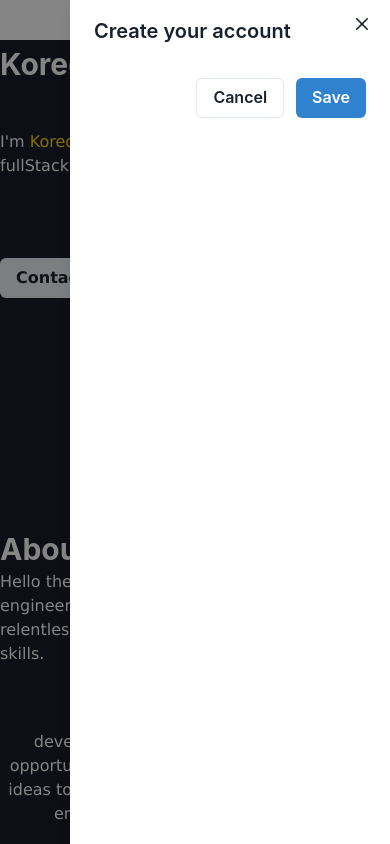
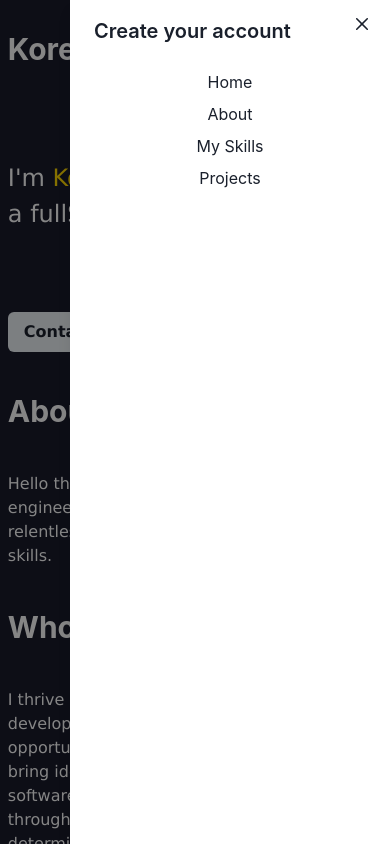
Before and after one commit to Korede456/portfolio, a React (Vite) app in the folder my_portfolio/: page / in a window 390 px wide. Both pictures are taken after a click on the button 366 px from the left and 65 px from the top of the page. Shown: the top 844 px of the page. Built offline with nearby package versions, Linux system fonts and the light colour scheme.

Commit message:
working on responsiveness

```diff
--- a/my_portfolio/src/components/About.jsx
+++ b/my_portfolio/src/components/About.jsx
@@ -3,8 +3,8 @@ import { Box, Heading, Text } from "@chakra-ui/react";
 const About = () => {
   return (
     <Box>
-      <Box w="100%" align="left">
-        <Heading>About Me</Heading>
+      <Box w="100%" align="left" id="about">
+        <Heading my="10">About Me</Heading>
         <Text w={{ base: "100%", md: "50%" }}>
           Hello there! 👋 I&apos;m a passionate software engineer with a love
           for programming and a relentless drive to continuously improve my
@@ -13,8 +13,8 @@ const About = () => {
       </Box>
 
       <Box w="100%" align="right">
-        <Heading>Who Am I?</Heading>
-        <Text w={{ base: "100%", md: "50%" }}>
+        <Heading align="left" my="10">Who Am I?</Heading>
+        <Text w={{ base: "100%", md: "50%" }} align="left">
           I thrive in the dynamic world of web development, where every line of
           code is an opportunity to craft elegant solutions and bring ideas to
           life. With a solid foundation in software engineering principles, I
--- a/my_portfolio/src/components/Footer.jsx
+++ b/my_portfolio/src/components/Footer.jsx
@@ -2,7 +2,15 @@ import { Box, Button, Flex, Heading, Link } from "@chakra-ui/react";
 
 const Footer = () => {
   return (
-    <Box w="100%" my="20" align="center" borderTop="1px solid gold" borderBottom="1px solid gold" pb="20">
+    <Box
+      id="contact"
+      w="100%"
+      my="20"
+      align="center"
+      borderTop="1px solid gold"
+      borderBottom="1px solid gold"
+      pb="20"
+    >
       <Heading my="20">Contact Me</Heading>
       <Flex
         w={{ base: "100%", md: "60%" }}
@@ -11,15 +19,15 @@ const Footer = () => {
         gap="10"
         wrap="wrap"
       >
-        <Button w="40%">
+        <Button w={{base:"100%",md:"40%"}}>
           <Link href="mailto:koredethompson456@gmail.com">
             koredethompson456@gmail.com
           </Link>
         </Button>
-        <Button w="40%">
+        <Button w={{base:"100%",md:"40%"}}>
           <Link href="tel:+2347033300647">+2347033300647</Link>
         </Button>
-        <Button w="40%">Kubwa, Abuja, Nigeria</Button>
+        <Button w={{base:"100%",md:"40%"}}>Kubwa, Abuja, Nigeria</Button>
       </Flex>
     </Box>
   );
--- a/my_portfolio/src/components/Header/Header.jsx
+++ b/my_portfolio/src/components/Header/Header.jsx
@@ -13,6 +13,8 @@ import {
   Spacer,
   Box,
   Link,
+  DrawerBody,
+  VStack,
 } from "@chakra-ui/react";
 import { IoMenu } from "react-icons/io5";
 
@@ -21,10 +23,28 @@ const Header = () => {
   const btnRef = React.useRef();
 
   return (
-    <Flex align="center" direction="row" w="100%" h="50px" my="10">
+    <Flex
+      align="center"
+      direction="row"
+      w="100%"
+      h="100px"
+      top="0"
+      left="0"
+
+      position="fixed"
+      bg="#181A2A"
+      zIndex={10}
+      px={{ base: "2%", md: "5%", lg: "10%" }}
+    >
       <Heading>Kored Thompson</Heading>
       <Spacer />
-      <Flex w="40%" display={{ base: "none", sm: "none", md: "flex", lg: "flex" }} direction="row" align="center" justify="space-between">
+      <Flex
+        w="40%"
+        display={{ base: "none", sm: "none", md: "flex", lg: "flex" }}
+        direction="row"
+        align="center"
+        justify="space-between"
+      >
         <Link href="#home">Home</Link>
         <Link href="#about">About</Link>
         <Link href="#skills">My Skills</Link>
@@ -44,12 +64,22 @@ const Header = () => {
           <DrawerContent>
             <DrawerCloseButton />
             <DrawerHeader>Create your account</DrawerHeader>
-            <DrawerFooter>
-              <Button variant="outline" mr={3} onClick={onClose}>
-                Cancel
-              </Button>
-              <Button colorScheme="blue">Save</Button>
-            </DrawerFooter>
+            <DrawerBody>
+              <VStack>
+                <Link href="#home" onClick={onClose}>
+                  Home
+                </Link>
+                <Link href="#about" onClick={onClose}>
+                  About
+                </Link>
+                <Link href="#skills" onClick={onClose}>
+                  My Skills
+                </Link>
+                <Link href="#projects" onClick={onClose}>
+                  Projects
+                </Link>
+              </VStack>
+            </DrawerBody>
           </DrawerContent>
         </Drawer>
       </Box>
--- a/my_portfolio/src/components/Home.jsx
+++ b/my_portfolio/src/components/Home.jsx
@@ -4,35 +4,41 @@ import { FaWhatsapp, FaGitAlt } from "react-icons/fa";
 
 const Home = () => {
   return (
-    <Box w="100%" h="400px">
+    <Box id="home" w="100%" h={{ sm: "auto", md: "400px" }} mt="20">
       <Box>
-        <Text size="20px">
+        <Text fontSize={{ base: "1.5rem", md: "3rem" }}>
           I&apos;m{" "}
           {
             <Text color="gold" display="inline">
               Korede Thompson
             </Text>
           }
-          <br />
-          fullStack softWare developer
+          <br />a fullStack softWare engineer
         </Text>
-        <Button mt="20">Contact me</Button>
+        <Button mt="20">
+          <Link href="#contact">Contact me</Link>
+        </Button>
       </Box>
-      <VStack position="fixed" right="10" top="200" z-index="1">
+      <VStack
+        position="fixed"
+        right={{ base: "2px", md: "10" }}
+        top="200"
+        z-index="1"
+      >
         <Box height="100px" width="1px" bg="gold" />
         <Button bg="none" color="grey">
-          <Link href="https://x.com/boi_thompson456">
+          <Link href="https://x.com/boi_thompson456" isExternal>
             <FaXTwitter />
           </Link>
         </Button>
         <Button bg="none" color="grey">
-          <Link href="https://wa.ma/+2347033300647">
+          <Link href="https://wa.ma/+2347033300647" isExternal>
             <FaWhatsapp />
           </Link>
         </Button>
 
         <Button bg="none" color="grey">
-          <Link href="https://github.com/korede456">
+          <Link href="https://github.com/korede456" isExternal>
             <FaGitAlt />
           </Link>
         </Button>
--- a/my_portfolio/src/components/Projects.jsx
+++ b/my_portfolio/src/components/Projects.jsx
@@ -17,7 +17,7 @@ const Projects = () => {
     },
   ];
   return (
-    <Box my="50px" w="100%">
+    <Box id="projects" my="50px" w="100%">
       <Heading w="100%" align="center" mb="5">
         My Projects
       </Heading>
@@ -32,13 +32,14 @@ const Projects = () => {
       >
         {projects.map((item, index) => (
           <Card
+            position="relative"
             key={index}
             rounded="0"
             w={{ base: "100%", md: "30%" }}
-            h={{ sm: "200", md: "200", lg: "300" }}
+            h={{ base: "200", md: "200", lg: "300" }}
           >
             <Img src={item.img} alt={item.name} h="100%" w="100%" />
-            <Heading position="absolute" top="40%" left="5" color="#fff">
+            <Heading position="absolute" top="50%" left="50%" transform="translate(-50%, -50%)" color="grey" align="center">
               {item.name}
             </Heading>
           </Card>
--- a/my_portfolio/src/components/Skills.jsx
+++ b/my_portfolio/src/components/Skills.jsx
@@ -65,7 +65,7 @@ const Skills = () => {
   ];
 
   return (
-    <Box my="50px">
+    <Box id="skills" my="50px">
       <Heading w="100%" align="center"mb="5">My Skills</Heading>
       <Flex
         direction="row"
--- a/my_portfolio/src/components/Testimonial.jsx
+++ b/my_portfolio/src/components/Testimonial.jsx
@@ -36,7 +36,7 @@ const Testimonial = () => {
   };
 
   return (
-    <Box w="100%" mx="auto" p={4}>
+    <Box w="100%" mx="auto" p={4} id="testimonia">
       <Heading>Testimonial</Heading>
       <Slider {...settings}>
         {testimonials.map((testimonial, index) => (
--- a/my_portfolio/src/main.jsx
+++ b/my_portfolio/src/main.jsx
@@ -8,8 +8,8 @@ ReactDOM.createRoot(document.getElementById("root")).render(
     <ChakraProvider>
       <Box
         w="100%"
-        px={{ sm: "2%", md: "5%", lg: "10%" }}
-        pb="20"
+        px={{ base: "2%", md: "5%", lg: "10%" }}
+        py="20"
         m="0"
         bg="#181A2A"
         color="#fff"
```
